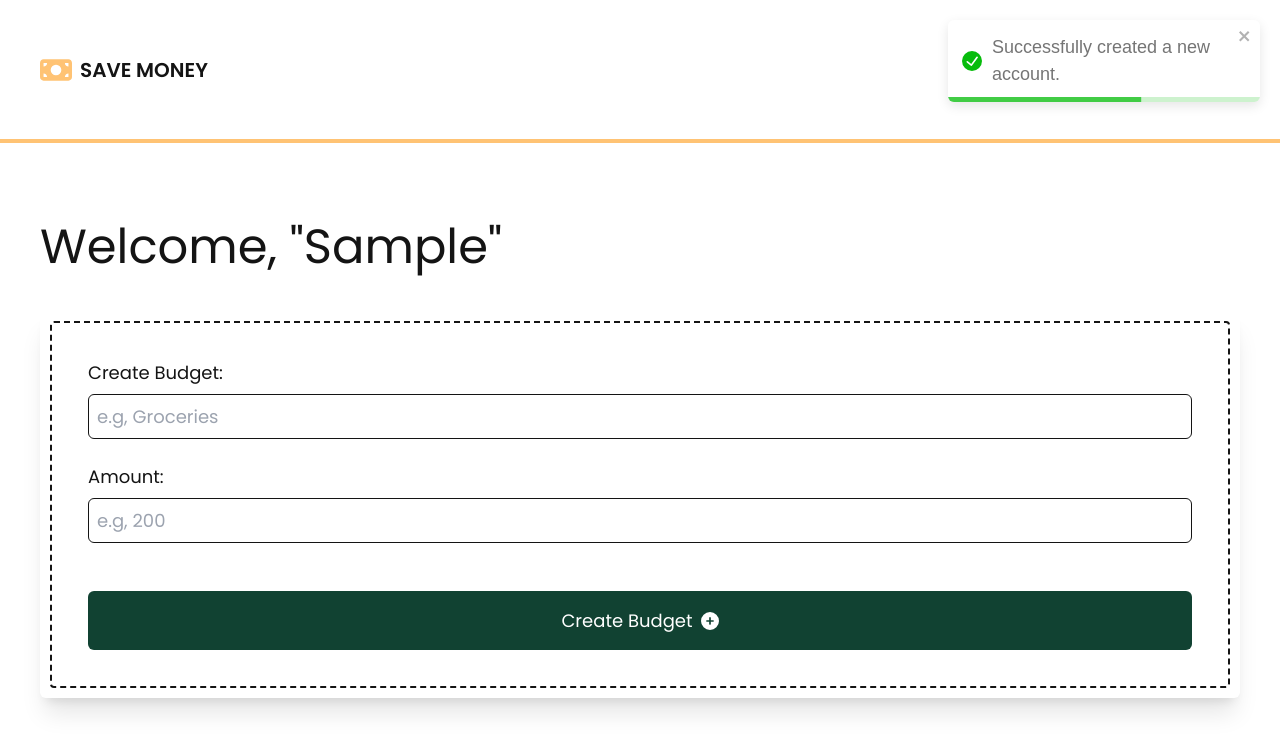
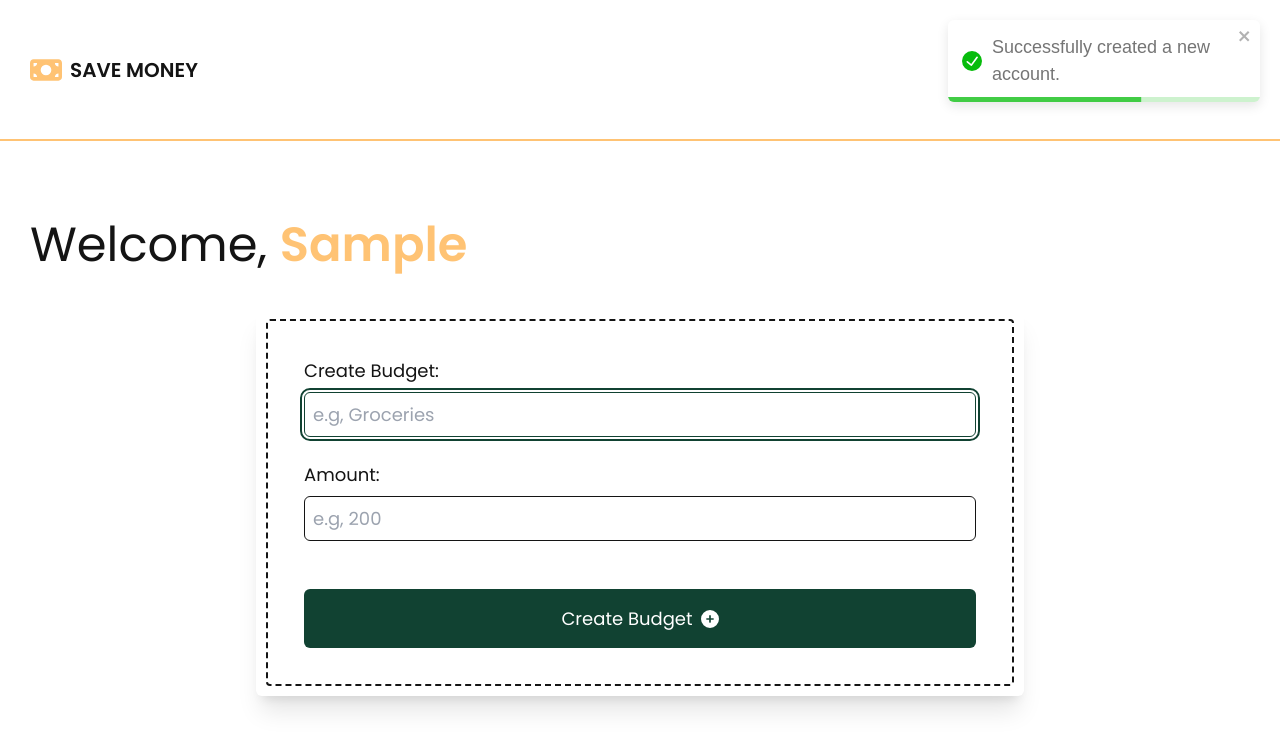
Before and after one commit to kimicasamina/expense-tracker-react, a React (Vite) app: page / in a window 1280 px wide. Both pictures are taken after typing "Sample" into the empty fields and a click on the button "CREATE ACCOUNT". Shown: the top 752 px of the page. Built offline with nearby package versions, Linux system fonts and the light colour scheme.

Commit message:
feat: Added fetcher

```diff
--- a/src/components/BudgetForm.jsx
+++ b/src/components/BudgetForm.jsx
@@ -1,13 +1,29 @@
-import React from 'react'
+import React, { useEffect, useRef } from 'react'
 import { Form } from 'react-router-dom'
+import { useFetcher } from 'react-router-dom';
 
 import { FaCirclePlus } from "react-icons/fa6";
 
 const BudgetForm = () => {
+    const fetcher = useFetcher()
+    const isSubmitting = fetcher.state === 'submitting'
+    const formRef = useRef()
+    const focusRef = useRef()
+
+    useEffect(() => {
+        if (!isSubmitting){
+            // clear or resets form inputs
+            formRef.current.reset()
+
+            // bring the focus back to the createNewBudget input
+            focusRef.current.focus()
+        }
+    }, [isSubmitting])
+
   return (
-    <div className="rounded-md shadow-xl flex flex-col md:flex-row">
+    <div className="w-full max-w-3xl mx-auto rounded-md shadow-xl flex flex-col md:flex-row">
         <div className="flex-1 rounded-md outline-2 -outline-offset-4 outline-dashed m-2 flex flex-col gap-y-8 p-10">
-            <Form method='post' className='flex flex-col gap-y-6'>
+            <fetcher.Form method='post' className='flex flex-col gap-y-6' ref={formRef}>
                 <div className="flex flex-col gap-y-2">
                     <label htmlFor="newBudgetName" className="">Create Budget:</label>
                     <input
@@ -16,6 +32,7 @@ const BudgetForm = () => {
                         name="newBudgetName"
                         placeholder='e.g, Groceries'
                         required
+                        ref={focusRef}
                         />
                 </div>
                 <div className="flex flex-col gap-y-2">
@@ -32,14 +49,23 @@ const BudgetForm = () => {
                     />
                 </div>
                 <input type="hidden" name="_action" value="budgetForm" />
-                <button type="submit" className='rounded-md bg-saturated-green text-white flex items-center px-8 py-4 justify-center hover:bg-saturated-orange mt-6'>
-                    <span className="mr-2">Create Budget</span>
-                    <FaCirclePlus />
+                <button
+                    type="submit"
+                    className='rounded-md bg-saturated-green text-white flex items-center px-8 py-4 justify-center hover:bg-saturated-orange mt-6'
+                    disabled={isSubmitting}
+                    >
+                    {
+                        isSubmitting ? <span>Submitting...</span> : (
+                            <>
+                                <span className="mr-2">Create Budget</span>
+                                <FaCirclePlus />
+                            </>
+                        )
+                    }
+
                 </button>
-            </Form>
+            </fetcher.Form>
         </div>
-
-
     </div>
   )
 }
--- a/src/components/Intro.jsx
+++ b/src/components/Intro.jsx
@@ -11,7 +11,7 @@ import wallet_illustration from '../assets/wallet_illustration.svg'
 
 const Intro = () => {
   return (
-    <div className='flex flex-row items-end'>
+    <div className='flex flex-row items-center relative'>
         <div className="flex-1 flex flex-col gap-y-10">
             <h1 className="">Take Control of <span className='text-saturated-orange'>Your Money</span></h1>
             <p className="">Personal budgeting is the secret to financial freedom. Start your journey today.</p>
@@ -32,7 +32,9 @@ const Intro = () => {
                 </button>
             </Form>
         </div>
-        <img src={wallet_illustration} alt="girl" className='flex-1 h-[500px]' />
+        <div className="flex-1 flex justify-end">
+            <img src={wallet_illustration} alt="girl" className='h-[500px]' />
+        </div>
 
     </div>
   )
--- a/src/components/Nav.jsx
+++ b/src/components/Nav.jsx
@@ -10,7 +10,8 @@ const Nav = ({username}) => {
 
   return (
     <>
-      <nav className='flex flex-row justify-between items-center bg-white padding-y padding-x border-b-4 border-saturated-orange'>
+      <nav className='w-full bg-white border-b-2 border-saturated-orange'>
+        <div className="w-full max-w-screen-xl mx-auto flex flex-row justify-between items-center padding-y padding-x">
           <NavLink to='/' aria-label='Go to home' className='flex items-center text-black rounded-md '>
             <FaMoneyBill className='text-saturated-orange w-[32px] h-[32px]' />
             <span className="ml-2 text-xl font-semibold">SAVE MONEY</span>
@@ -28,6 +29,7 @@ const Nav = ({username}) => {
               </button>
             </Form>
           )}
+        </div>
       </nav>
     </>
   )
--- a/src/helper.js
+++ b/src/helper.js
@@ -3,6 +3,13 @@ export const fetchData = (key) => {
     const data = localStorage.getItem(key)
     return data
 }
+
+export const simulateFetchingData = async () => {
+    setTimeout(() => {
+        console.log('Fetching data...')
+    }, 2000);
+}
+
 
 // DELETE USER
 // export const deleteUser = (key) => {
--- a/src/index.css
+++ b/src/index.css
@@ -34,7 +34,7 @@
 @layer utilities {
 
   .padding-x {
-    @apply px-[40px];
+    @apply px-[30px];
   }
 
   .padding-y {
--- a/src/pages/Dashboard.jsx
+++ b/src/pages/Dashboard.jsx
@@ -2,7 +2,7 @@ import React from 'react'
 import { useLoaderData } from 'react-router-dom'
 
 // helpers
-import { fetchData } from '../helper'
+import { fetchData, simulateFetchingData } from '../helper'
 
 // components
 import Intro from '../components/Intro'
@@ -30,7 +30,7 @@ export const dashboardAction = async ({request}) => {
     try {
       console.log(values.username)
         const username = values.username
-        localStorage.setItem('username', JSON.stringify(username))
+        localStorage.setItem('username', username)
         toast.success(`Successfully created a new account.`)
         return {username}
       } catch(e){
@@ -39,9 +39,13 @@ export const dashboardAction = async ({request}) => {
       }
   }
 
+
   if(_action === 'budgetForm'){
+
+    // wait for 1 sec
+    await new Promise(resolve => setTimeout(resolve, 1000));
+
     try {
-      // console.log('BUDGET:', values)
       const newItem = {
         id: crypto.randomUUID(),
         name: values.newBudgetName,
@@ -67,10 +71,10 @@ const Dashboard = () => {
   const {username} = useLoaderData()
 
   return (
-    <div className='padding-x padding-y'>
+    <div className='w-full max-w-screen-xl mx-auto padding-y padding-x'>
       {username ? (
         <div className="">
-          <h1 className="py-10">Welcome, {username}</h1>
+          <h1 className="py-10">Welcome, <span className="font-semibold text-saturated-orange">{username}</span> </h1>
           <BudgetForm />
         </div>
 
--- a/src/pages/layouts/RootLayout.jsx
+++ b/src/pages/layouts/RootLayout.jsx
@@ -14,7 +14,7 @@ export const RootLayoutLoader = async () => {
 const RootLayout = () => {
   const {username} = useLoaderData()
   return (
-    <div className='layout'>
+    <div className=''>
         <Nav username={username}/>
         <main className="">
             <Outlet />
```
Lines whose indentation alone changed are shown as unchanged.
